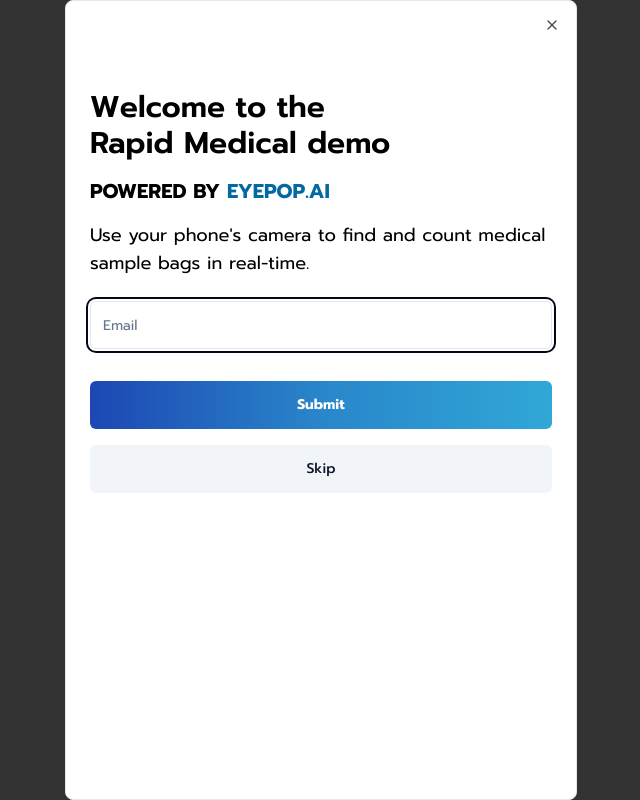
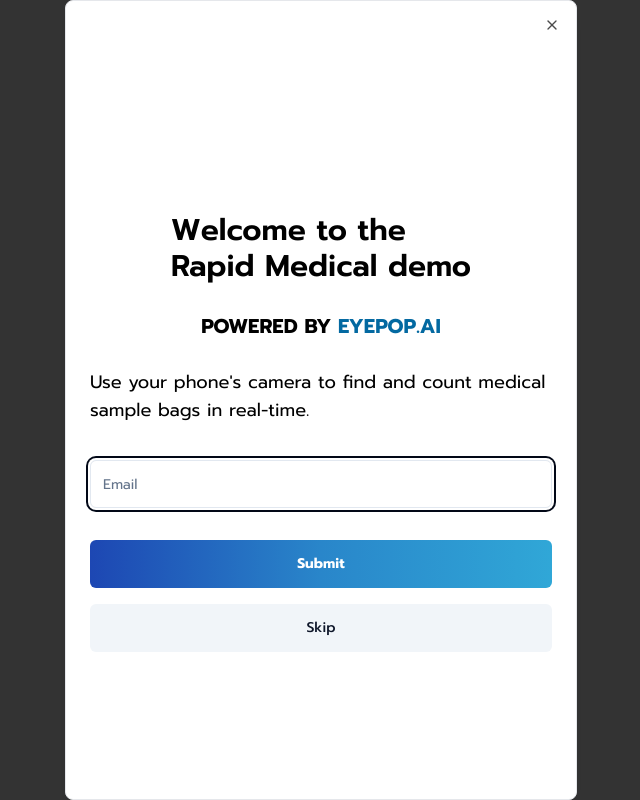
Before and after one commit to 64blit/innovation-day-demos, a Next.js app: page /rapid-medical in a window 1280 px wide. Shown: the whole page, without its empty margins (319-959 px from the left). Built offline with nearby package versions, Linux system fonts and the light colour scheme.

Commit message:
[update] remove apis and other style updates

```diff
--- a/components/EmailFormModal.tsx
+++ b/components/EmailFormModal.tsx
@@ -57,12 +57,12 @@
     <Dialog open={isModalOpen} onOpenChange={handleClose}>
       <DialogContent className="w-full h-full bg-white">
         <DialogHeader>
-          <DialogDescription className="text-black">
+          <DialogDescription className="text-black items-center flex h-full flex-col justify-center">
             <h1 className="text-3xl mt-16 mb-3 font-semibold">Welcome to the<br/>{title} demo</h1>
             <h1 className="text-xl my-4 font-bold">POWERED BY <a className="text-sky-700" href="https://eyepop.ai">EYEPOP.AI</a></h1>
             <p className="text-lg my-3">{description}</p>
             <Form {...form}>
-              <form onSubmit={form.handleSubmit(onSubmit)} className="space-y-8 mt-6 text-left">
+              <form onSubmit={form.handleSubmit(onSubmit)} className="space-y-8 mt-6 text-left w-full">
                 <FormField
                   control={form.control}
                   name="email"
--- a/components/InstructionModal.tsx
+++ b/components/InstructionModal.tsx
@@ -7,7 +7,7 @@
 } from "@/components/ui/dialog";
 import { Button } from "./ui/button";
 import { useState } from "react";
-import Dots from "./Dots";
+import Dots from "./ui/Dots";
 
 interface StepDescription {
     headline: string;
@@ -36,7 +36,7 @@
 
     return (
         <Dialog open={isModalOpen} onOpenChange={handleClose}>
-            <DialogContent className="w-full h-full bg-white">
+            <DialogContent className="w-full h-full bg-white items-center flex h-full flex-col justify-center">
                 <DialogHeader>
                     <DialogDescription className="text-black">
                         <h1 className="text-3xl font-semibold mt-16">
--- a/components/RapidMedicalCamera.tsx
+++ b/components/RapidMedicalCamera.tsx
@@ -2,10 +2,10 @@
 
 import React, { useEffect, useRef, useState } from 'react';
 import { MoonLoader } from 'react-spinners';
-import CameraIcon from './CameraIcon';
+import CameraIcon from './ui/CameraIcon';
 import { Button } from './ui/button';
-import HelpIcon from './HelpIcon';
-import FlashIcon from './FlashIcon';
+import HelpIcon from './ui/HelpIcon';
+import FlashIcon from './ui/FlashIcon';
 import Render2d from '@eyepop.ai/eyepop-render-2d';
 
 interface RapidMedicalCameraProps {
--- a/package.json
+++ b/package.json
@@ -23,7 +23,7 @@
     "fluent-ffmpeg": "^2.1.3",
     "jimp": "^0.22.12",
     "lucide-react": "^0.426.0",
-    "next": "14.2.5",
+    "next": "^14.2.5",
     "react": "^18",
     "react-camera-pro": "^1.4.0",
     "react-dom": "^18",
```
Also changed, not shown: components/ui/CameraIcon.tsx (renamed from components/CameraIcon.tsx), components/ui/Dots.tsx (renamed from components/Dots.tsx), components/ui/FlashIcon.tsx (renamed from components/FlashIcon.tsx), components/ui/HelpIcon.tsx (renamed from components/HelpIcon.tsx).
